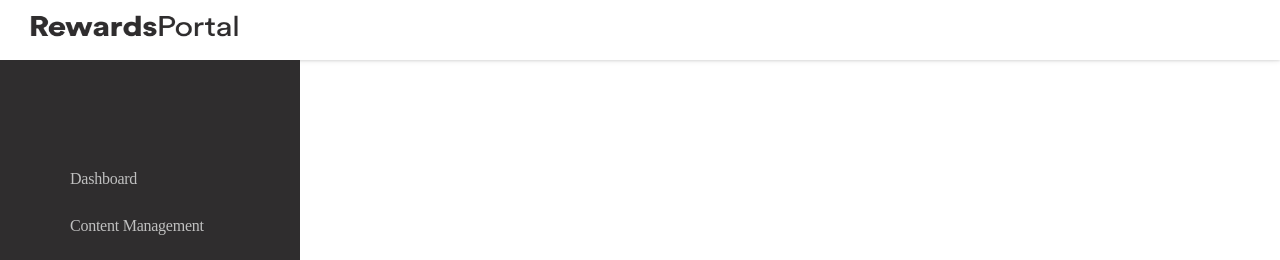
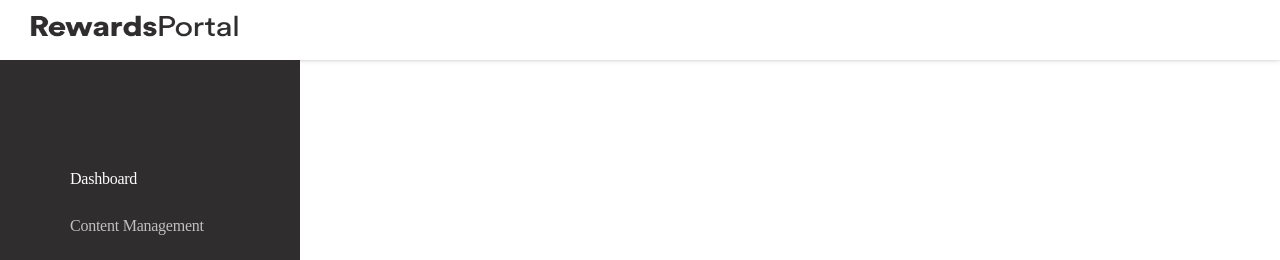
Before and after one commit to bumsyalao/Rewards-portal, a React app: page /dashboard in a window 1280 px wide. Shown: the top 260 px of the page. Built offline with nearby package versions, Linux system fonts and the light colour scheme.

Commit message:
finish date toggle

```diff
--- a/server.js
+++ b/server.js
@@ -10,7 +10,8 @@ const app = express();
 const ENVIRONMENT = process.env.NODE_ENV;
 const port = 6090;
 
-app.use(express.static('dist'));
+// app.use(express.static('dist'));
+app.use(express.static(__dirname + '/dist'))
 
 if (ENVIRONMENT === 'development') {
 	// Attach webpack dev server to running app
--- a/src/components/Homepage.jsx
+++ b/src/components/Homepage.jsx
@@ -26,12 +26,12 @@ class Homepage extends React.Component {
                     </div>
                     <div className="search-box">Search</div>
                 </div>
-                <div class="grid-items">
-                    <div class="card1"></div>
-                    <div class="card2"></div>
-                    <div class="card3"></div>
-                    <div class="card4"></div>
-                    <div class="chart"></div>
+                <div className="grid-items">
+                    <div className="card1"></div>
+                    <div className="card2"></div>
+                    <div className="card3"></div>
+                    <div className="card4"></div>
+                    <div className="chart"></div>
                 </div>
             </div>
         );
--- a/src/components/Navbar.jsx
+++ b/src/components/Navbar.jsx
@@ -28,7 +28,11 @@ class Navbar extends React.Component {
                 </div>
                 <div className="side-nav fixed">
                     <ul>
-                        <li>Dashboard</li>
+                        <li>
+                            <Link to="/dashboard/my-dashboard" href="#!">
+                                Dashboard
+                            </Link>
+                            </li>
                         <li>
                             <div className="collapsible">Content Management</div>
                             <div className="content">
```
